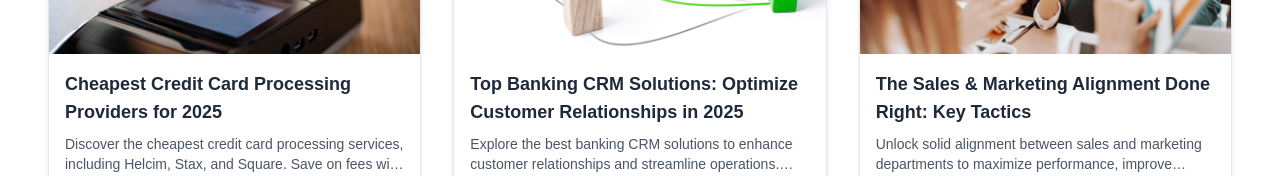
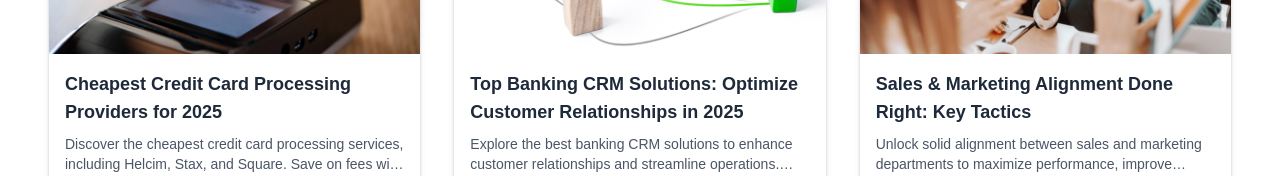
Before and after one commit to md-Gafrujama/the-tech-quotes, a Next.js app: page /blog/Sales-Crm in a window 1280 px wide. Shown: the part 359-535 px from the top of the page. Built offline with nearby package versions, Linux system fonts and the light colour scheme.

Commit message:
commit changes

```diff
--- a/src/app/blog/Sales-Crm/page.jsx
+++ b/src/app/blog/Sales-Crm/page.jsx
@@ -23,7 +23,7 @@ const cards = [
     link: "/blog/Sales-Crm/Credit-card",
   },
   {
-    title: " The Sales & Marketing Alignment Done Right: Key Tactics",
+    title: "  Sales & Marketing Alignment Done Right: Key Tactics",
     description:
       "Unlock solid alignment between sales and marketing departments to maximize performance, improve conversions, and...",
     author: "Bianca Caballero",
```
